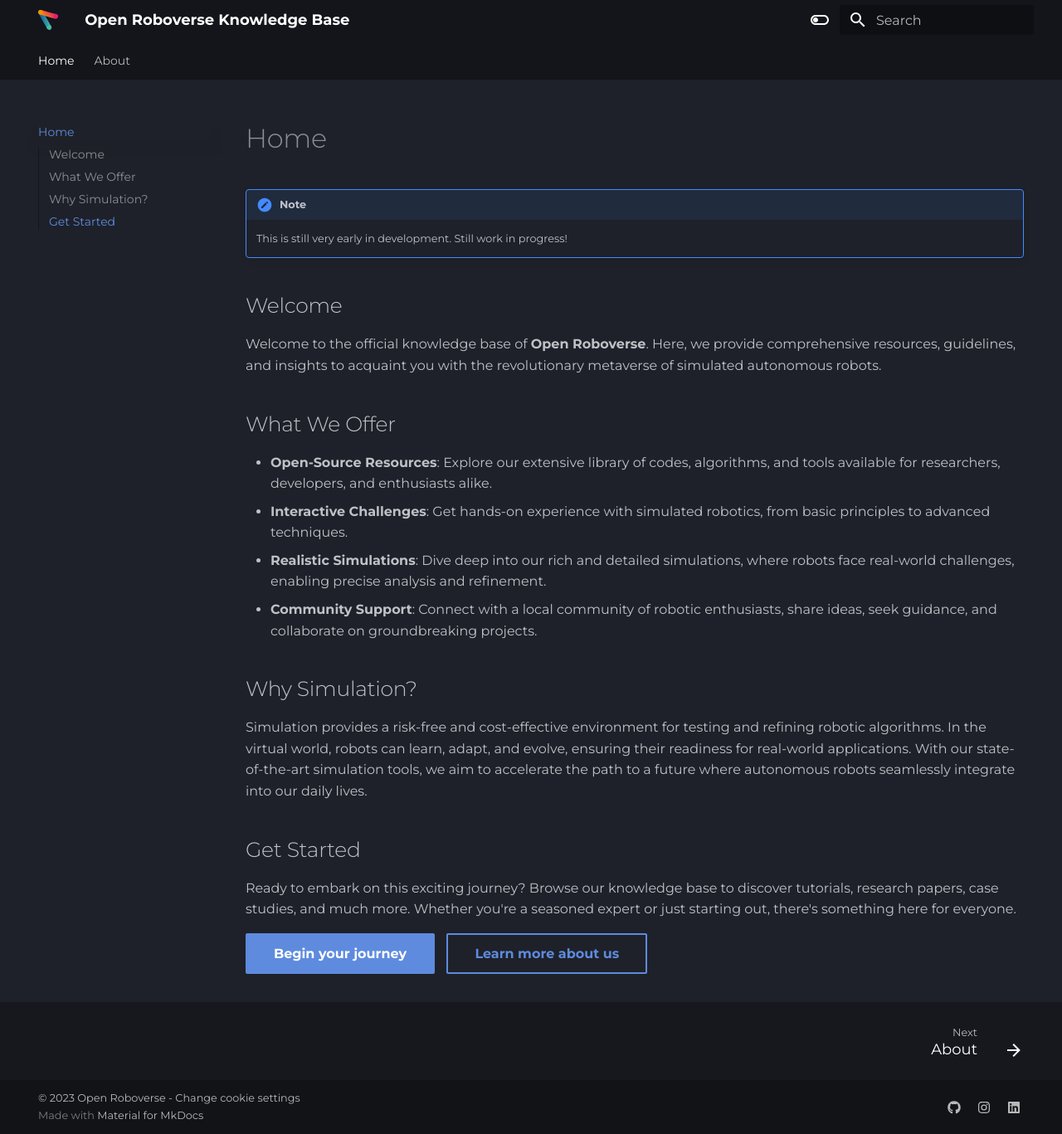
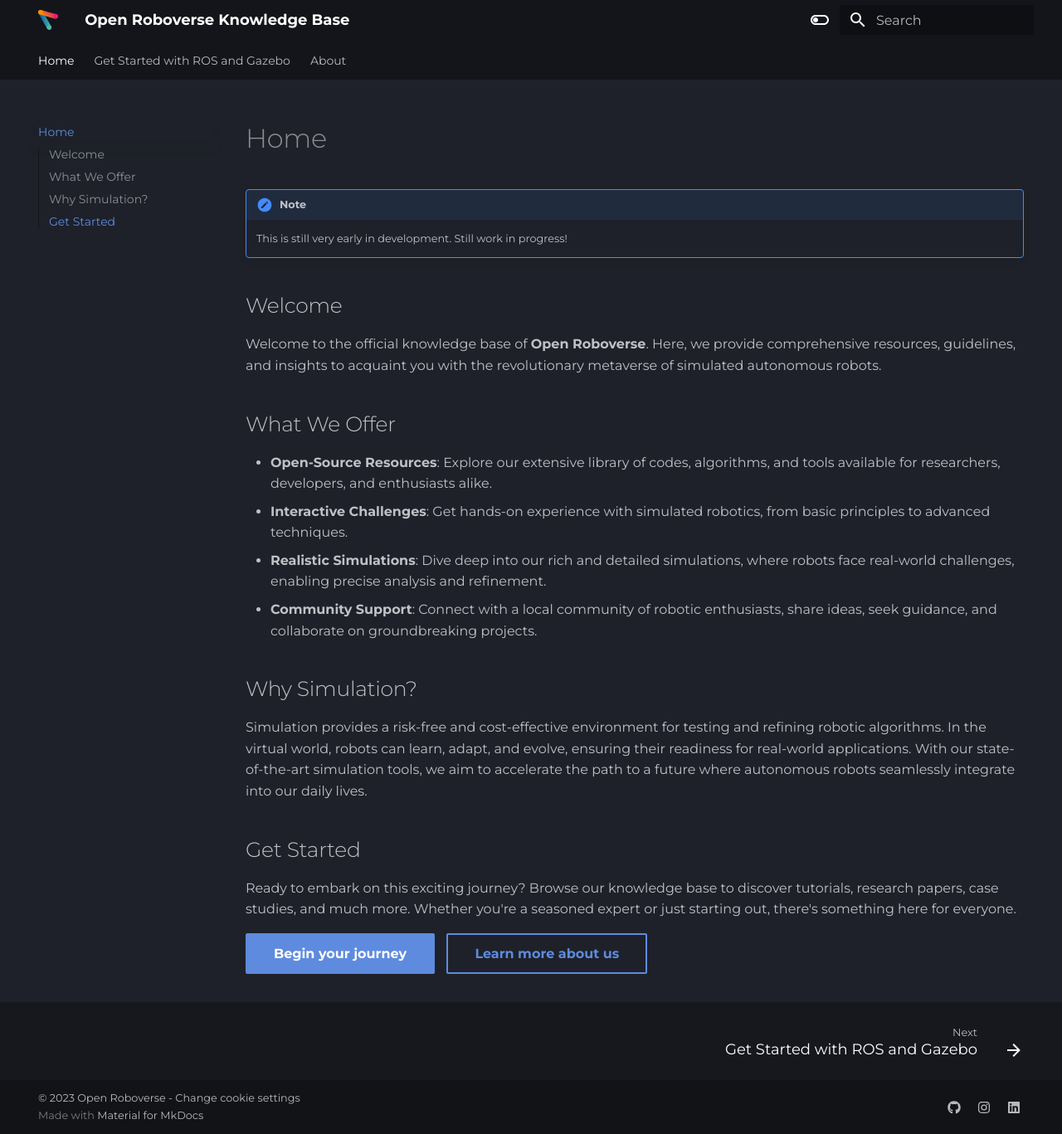
Before and after one commit to openroboticmetaverse/knowledge-base, an MkDocs documentation site: the page built from docs/index.md, in a window 1280 px wide and 1367 px high. Shown: the whole window at 83% size. Built offline with MkDocs 1.6.1 and Material for MkDocs 9.7.7, drawn with Linux system fonts in a browser that asks for light colours; some of the changed lines change nothing that is shown.

Commit message:
added get started

````diff
--- /dev/null
+++ b/docs/get_started.md
@@ -0,0 +1,59 @@
+# Get Started with ROS and Gazebo
+
+Welcome to the starting point of your journey into the world of autonomous robots with ROS and Gazebo. Before you dive into creating and simulating robots, there are some prerequisites and tools you need to have in place. This guide will walk you through them.
+
+## Prerequisites
+
+### 1. **Operating System**
+
+- **Ubuntu**: ROS and Gazebo are primarily developed and tested on Ubuntu. For ROS Humble, it's recommended to use Ubuntu 22.04 LTS.
+
+### 2. **Knowledge Base**
+
+- **Programming**: Familiarity with programming, especially in Python and C++, will be highly beneficial.
+- **Linux**: Basic knowledge of the Linux command line, as ROS relies heavily on it for its tools and utilities.
+
+### 3. **Hardware Requirements**
+
+- **Processor**: A multi-core processor, 2 GHz or faster.
+- **RAM**: At least 8 GB of RAM (16 GB recommended for smoother performance).
+- **Graphics**: Dedicated GPU is recommended for rendering complex simulations in Gazebo.
+
+## Installation Steps
+
+### 1. **Setup Sources and Keys**
+
+```bash
+sudo sh -c 'echo "deb http://packages.ros.org/ros/ubuntu $(lsb_release -sc) main" > /etc/apt/sources.list.d/ros-latest.list'
+sudo apt-key adv --keyserver 'hkp://keyserver.ubuntu.com:80' --recv-key C1CF6E31E6BADE8868B172B4F42ED6FBAB17C654
+```
+
+### 2. **Install ROS Humble**
+
+```bash
+sudo apt update
+sudo apt install ros-humble-desktop-full
+```
+
+### 3. **Initialize ROS**
+
+```bash
+sudo rosdep init
+rosdep update
+```
+
+### 4. **Install Gazebo**
+
+Gazebo usually comes bundled with the full installation of ROS. However, if you need to install it separately:
+
+```bash
+sudo apt install gazebo
+```
+
+## Next Steps
+
+Once you've set up ROS Humble and Gazebo, you're ready to start creating and simulating robots! Here are some recommended steps to continue:
+
+1. **Tutorials**: Start with the official [ROS Tutorials](http://wiki.ros.org/ROS/Tutorials) and [Gazebo Tutorials](http://gazebosim.org/tutorials) to understand the basics.
+2. **Workspace Setup**: Create and manage your [ROS Workspace](http://wiki.ros.org/catkin/Tutorials/create_a_workspace).
+3. **Community**: Join the ROS community forums and Gazebo community to ask questions, share projects, and collaborate.
--- a/mkdocs.yml
+++ b/mkdocs.yml
@@ -34,6 +34,11 @@
       primary: indigo
       accent:  blue grey
 
+nav:
+  - 'index.md'
+  - 'get_started.md'
+  - 'about.md'
+
 markdown_extensions:
   - admonition
   - pymdownx.details
````
